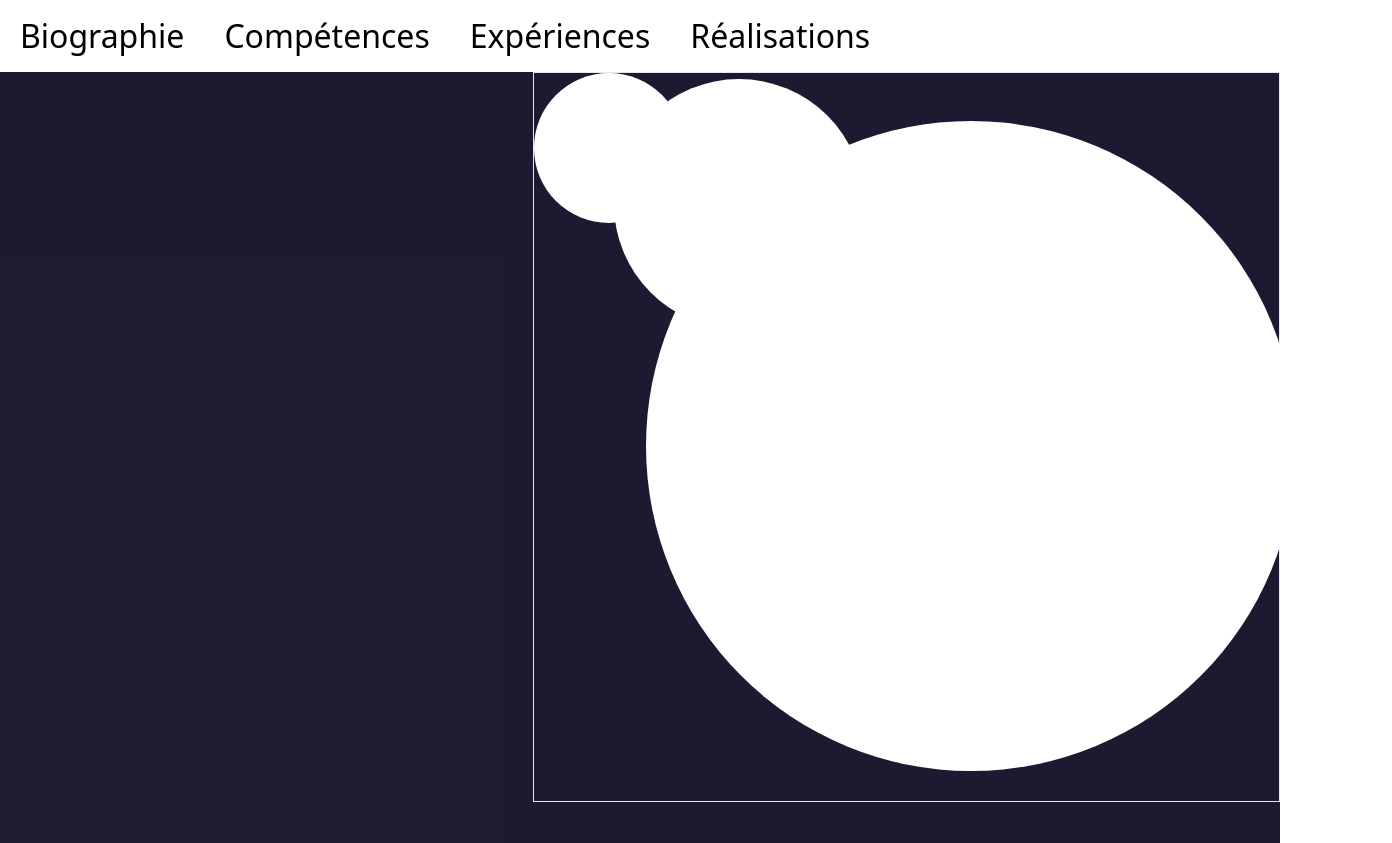
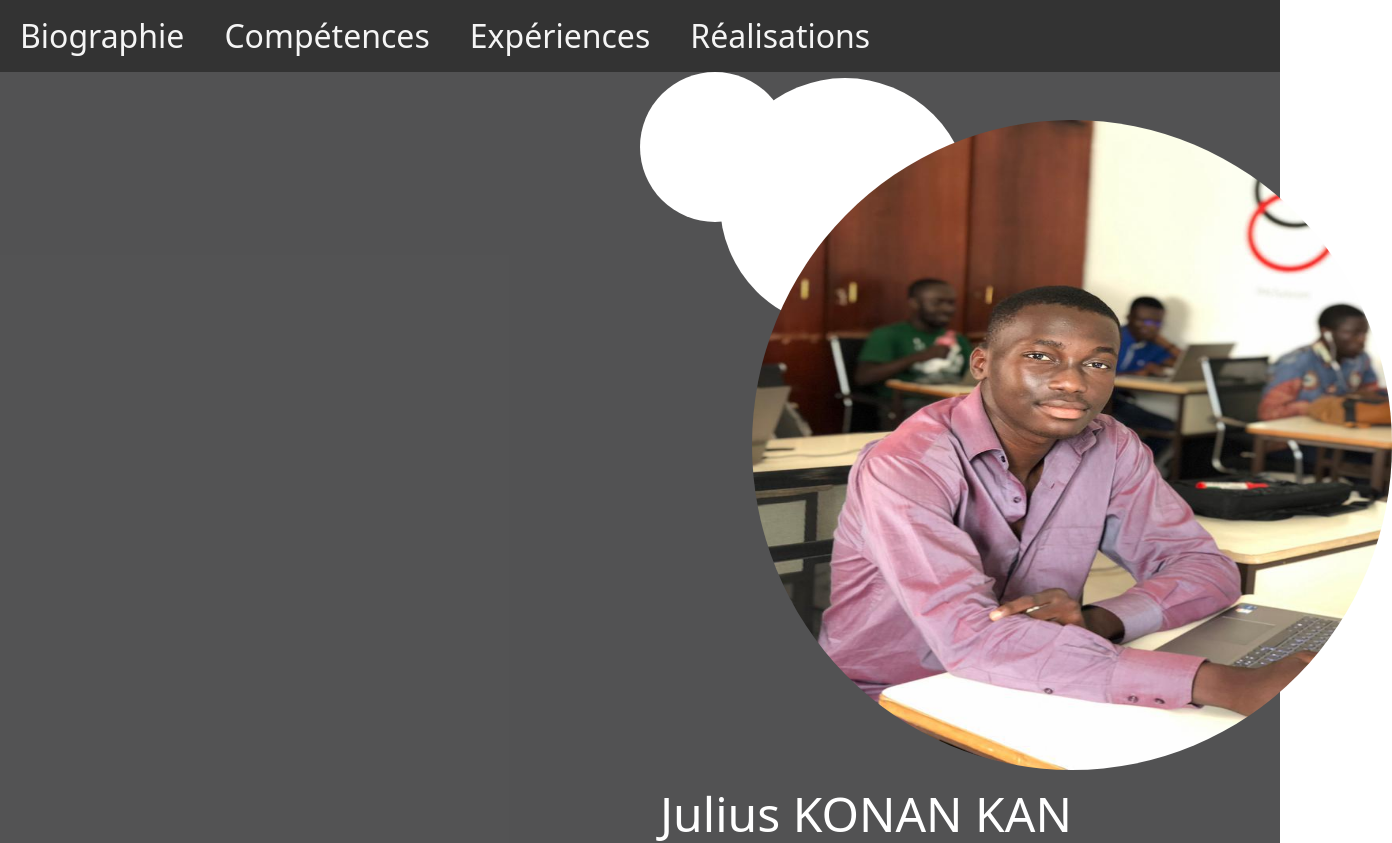
Before and after one commit to loulou-gif/Portfolio, a React (Create React App) app: page / in a window 1280 px wide. Shown: the top 843 px of the page, 1392 px wide, since content can reach past the window. Built offline with nearby package versions, Linux system fonts and the light colour scheme.

Commit message:
header navBar

```diff
--- a/src/Assets/Css/Styles.css
+++ b/src/Assets/Css/Styles.css
@@ -1,6 +1,6 @@
 header{
-    height: 1095px;
-    background-color: rgba(4, 2, 27, 0.9);
+    height: 1000px;
+    background-color: rgba(64, 64, 65, 0.9);
     width: 100%;
 }
 .circle1{
@@ -22,4 +22,8 @@ nav li{
     margin: 1.25rem;
     font-size: 2rem;
     line-height: 2rem;
+    color: whitesmoke;
 }
+nav{
+    background-color: rgba(0, 0, 0, 0.8);
+}
--- a/src/Components/Header.js
+++ b/src/Components/Header.js
@@ -1,11 +1,16 @@
 import '../Assets/Css/Styles.css'
+import profil from '../Assets/Img/profile.jpg'
 const Header = () => {
     return(
         <header className="flex-row flex justify-end">
-            <div className='circle border h-2/3 w-7/12'>
+            <div className='circle  h-3/4 w-6/12'>
                 <div className='circle1  bg-white'></div >
                 <div className='circle2  ml-20 -mt-36 bg-white'></div >
-                <div className='img-circle  ml-28 -mt-52 bg-white'></div >
+                {/* <div className='img-circle  ml-28 -mt-52 bg-white'></div > */}
+                <img className='img-circle  ml-28 -mt-52' alt=''src={profil}></img>
+
+                <h1 className='text-white p-5  text-left text-5xl'>Julius KONAN KAN</h1>
+                <h3 className='text-white p-2 pl-5  text-left text-2xl'>Développeur Full-Stack & pentester/tester web junior</h3>
             </div>
         </header>
     )
--- a/src/Components/NavBar.js
+++ b/src/Components/NavBar.js
@@ -2,7 +2,7 @@ import '../Assets/Css/Styles.css'
 const NavBar = () => {
     return(
         <nav>
-            <ul className='flex bg-white '>
+            <ul className='flex justify-around w-2/4 '>
                 <li className=''>Biographie</li>
                 <li className=''>Compétences</li>
                 <li className=''>Expériences</li>
```
Also changed, not shown: src/Assets/Img/profile.jpg (added).
